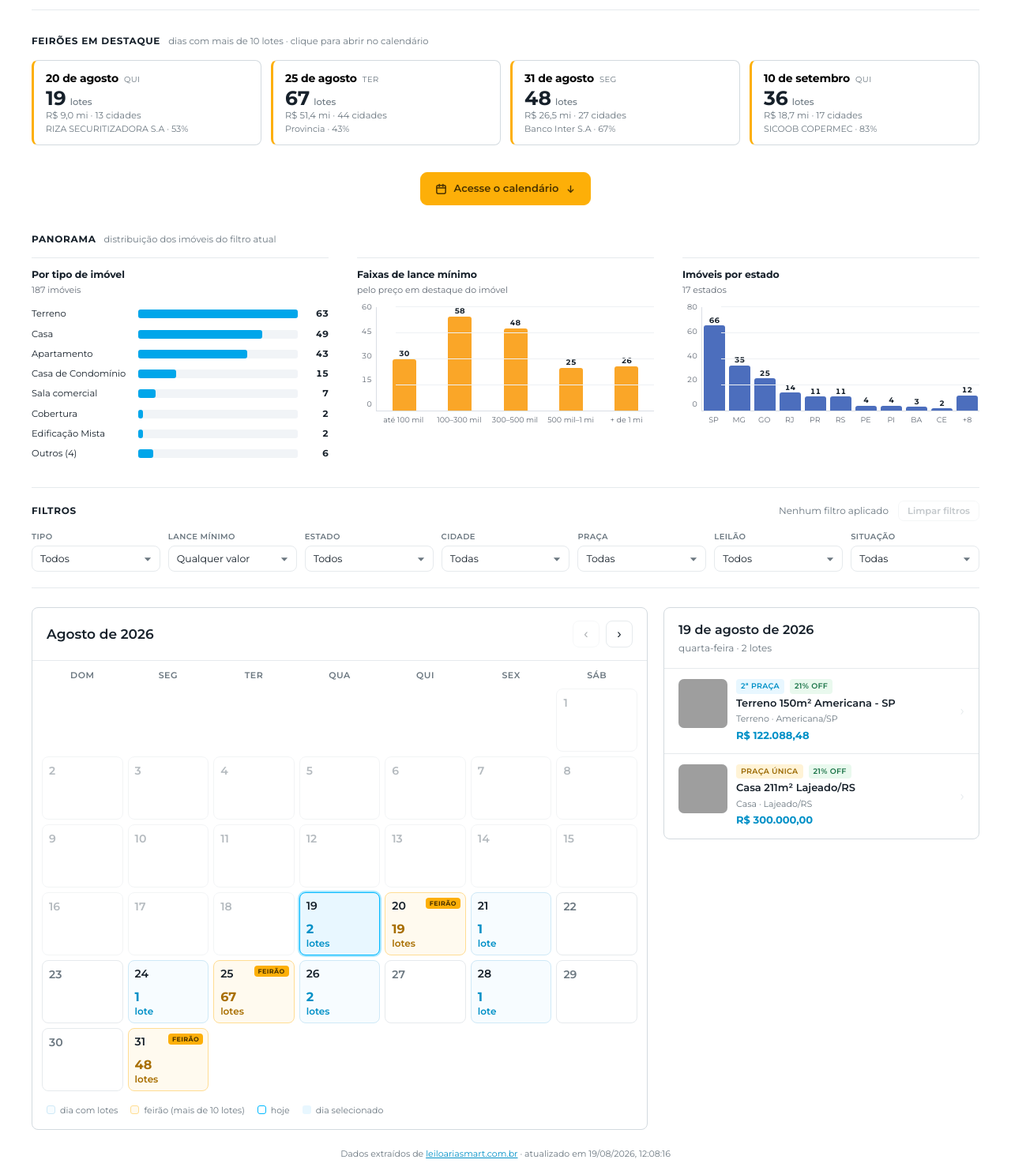
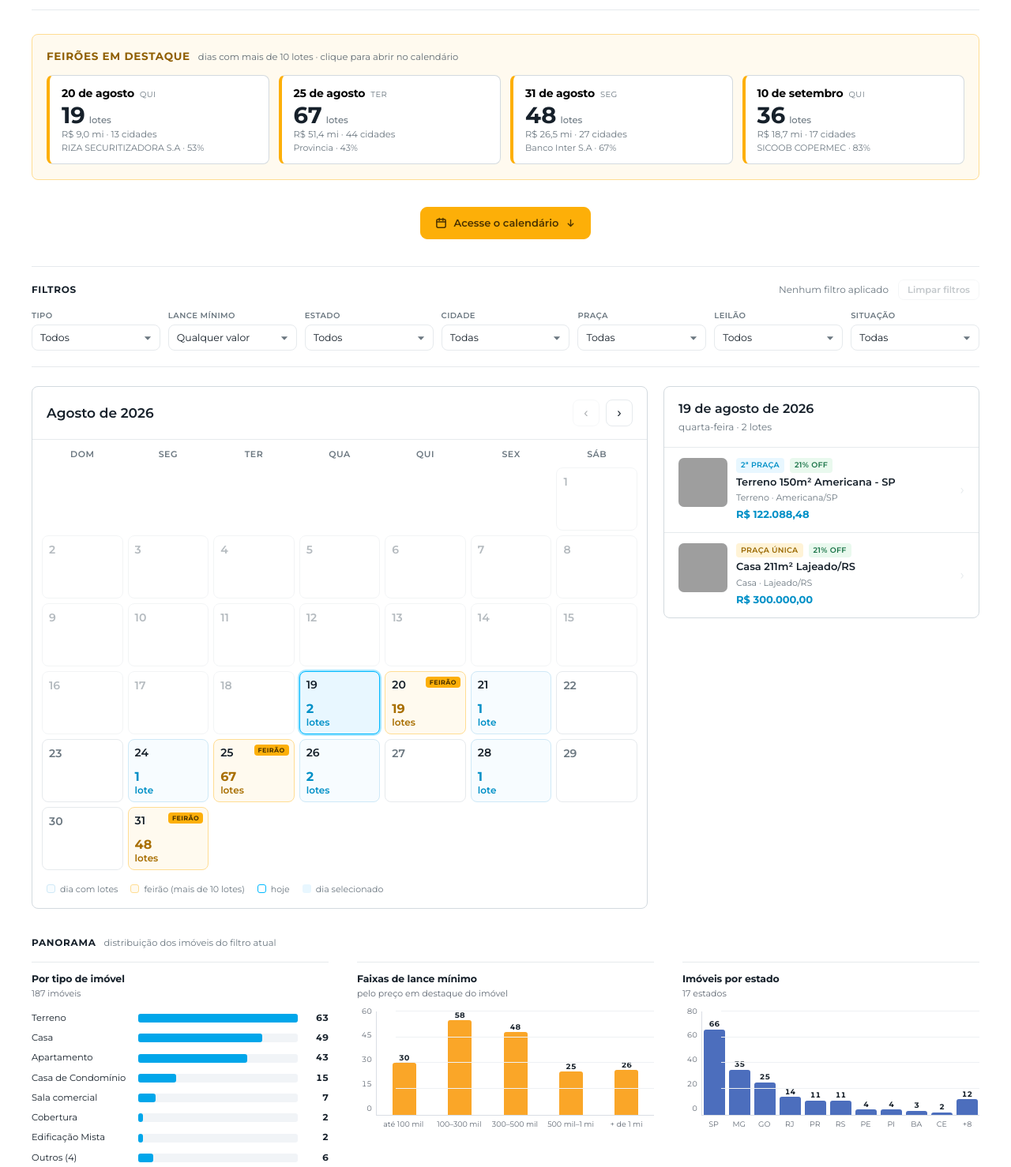
Before and after one commit to Leiloaria-Smart/Calendario-Leiloes, a plain HTML site: page site/index.html in a window 1280 px wide. Shown: the part 180-1658 px from the top of the page at 79% size. Drawn offline with Linux system fonts and the light colour scheme; grey boxes are pictures that could not be loaded.

Commit message:
Panorama depois do calendário, feirões com mais peso
O calendário é o que a pessoa vem ver, e o Panorama era leitura de apoio
ocupando a tela antes dele: entre a faixa de números e a grade havia três
gráficos para rolar. Os gráficos passam para depois do calendário e continuam
reagindo aos filtros, que ficam acima e valem para a página inteira.

O bloco de feirões ganha faixa própria em vez de só uma moldura por card —
dia com muito lote é dia de oportunidade, e é o que se quer achar primeiro.
Título maior, número do card de 25px para 29px, filete lateral mais grosso.

Os cards continuam brancos de propósito: sobre a faixa quente eles saltam, e
todo o texto dentro deles mantém o contraste que já tinha contra o branco.
O que ficou sobre a faixa precisou de tom novo, medido e não estimado: sobre
#fffaef o âmbar original (#a86e00) cai para 4,12:1 e o cinza fraco (#6b7780)
para 4,41:1, os dois abaixo do mínimo de 4,5. Os tons escolhidos dão 5,35:1 e
5,32:1.

Conferido: o atalho "Acesse o calendário" continua parando com a grade no
topo da tela, o card de feirão continua selecionando o dia certo, e a faixa
não estoura na horizontal — em 320px sobram 260px de largura útil para um
grid que exige 200px.

```diff
--- a/site/index.html
+++ b/site/index.html
@@ -101,6 +101,26 @@
      é ela que diz o quanto o credor domina o dia */
   .fcard-credor{font-size:11px;color:var(--texto-fraco);margin-top:3px;
                 white-space:nowrap;overflow:hidden;text-overflow:ellipsis}
+
+  /* A seção inteira ganha faixa, não só cada card. Dia com muito lote é dia
+     de oportunidade, e é o que o visitante quer achar primeiro — então o
+     bloco se separa do resto da página em vez de ser mais uma lista.
+     Os cards ficam brancos de propósito: sobre a faixa quente eles saltam,
+     e todo o texto deles mantém o contraste que já tinha contra o branco.
+     Cores medidas, não estimadas: sobre #fffaef o âmbar original (#a86e00)
+     cai para 4,12:1 e o cinza fraco (#6b7780) para 4,41:1, os dois abaixo
+     do mínimo de 4,5. Os tons abaixo dão 5,35:1 e 5,32:1. */
+  .secao-feiroes{background:#fffaef;border:1px solid #ffdd93;
+                 border-radius:var(--raio);padding:17px 18px 19px}
+  .secao-feiroes .secao-titulo{margin-bottom:13px}
+  .secao-feiroes .secao-titulo h2{font-size:13.5px;color:#8f5e00}
+  .secao-feiroes .secao-titulo span{color:#5f6a72}
+  .secao-feiroes .fcard{border-left-width:4px}
+  .secao-feiroes .fcard-lotes{font-size:29px}
+
+  /* o .grid do calendário não tem margem inferior; sem isto o Panorama, que
+     agora vem depois dele, encostaria na grade */
+  .secao-panorama{margin-top:34px}
 
   /* ---------------------------------------------------------- dashboards */
   /* estética do painel do Lovable: card branco r=14, borda fina, cor de
@@ -338,7 +358,7 @@
   <section class="kpis" id="kpis"></section>
 
   <!-- ------------------------------------------------ feirões em destaque -->
-  <section class="secao" id="secaoFeiroes">
+  <section class="secao secao-feiroes" id="secaoFeiroes">
     <div class="secao-titulo">
       <h2>Feirões em destaque</h2>
       <span id="subFeiroes"></span>
@@ -361,31 +381,6 @@
       </svg>
     </a>
   </div>
-
-  <!-- ---------------------------------------------------------- dashboards -->
-  <section class="secao">
-    <div class="secao-titulo">
-      <h2>Panorama</h2>
-      <span>distribuição dos imóveis do filtro atual</span>
-    </div>
-    <div class="dashes">
-      <div class="dash">
-        <h3>Por tipo de imóvel</h3>
-        <div class="dash-sub" id="subTipo"></div>
-        <div id="dashTipo"></div>
-      </div>
-      <div class="dash">
-        <h3>Faixas de lance mínimo</h3>
-        <div class="dash-sub" id="subFaixa"></div>
-        <div id="dashFaixa"></div>
-      </div>
-      <div class="dash">
-        <h3>Imóveis por estado</h3>
-        <div class="dash-sub" id="subUf"></div>
-        <div id="dashUf"></div>
-      </div>
-    </div>
-  </section>
 
   <!-- ------------------------------------------------------- filtros -->
   <section class="filtros">
@@ -481,6 +476,33 @@
     </aside>
 
   </div>
+
+  <!-- Panorama depois do calendário: o calendário é o que a pessoa veio ver,
+       e os gráficos são leitura de apoio. Continua reagindo aos filtros lá
+       de cima, que valem para a página inteira. -->
+  <section class="secao secao-panorama">
+    <div class="secao-titulo">
+      <h2>Panorama</h2>
+      <span>distribuição dos imóveis do filtro atual</span>
+    </div>
+    <div class="dashes">
+      <div class="dash">
+        <h3>Por tipo de imóvel</h3>
+        <div class="dash-sub" id="subTipo"></div>
+        <div id="dashTipo"></div>
+      </div>
+      <div class="dash">
+        <h3>Faixas de lance mínimo</h3>
+        <div class="dash-sub" id="subFaixa"></div>
+        <div id="dashFaixa"></div>
+      </div>
+      <div class="dash">
+        <h3>Imóveis por estado</h3>
+        <div class="dash-sub" id="subUf"></div>
+        <div id="dashUf"></div>
+      </div>
+    </div>
+  </section>
 
   <footer>
     Dados extraídos de <a href="https://leiloariasmart.com.br" target="_blank" rel="noopener">leiloariasmart.com.br</a>
```
